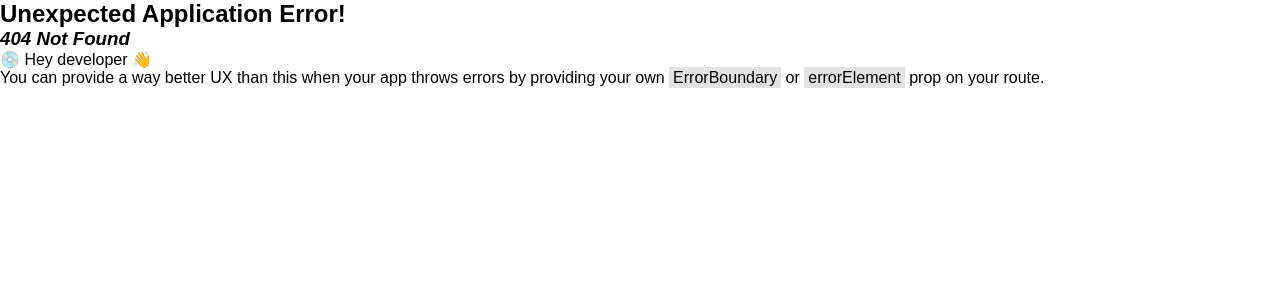
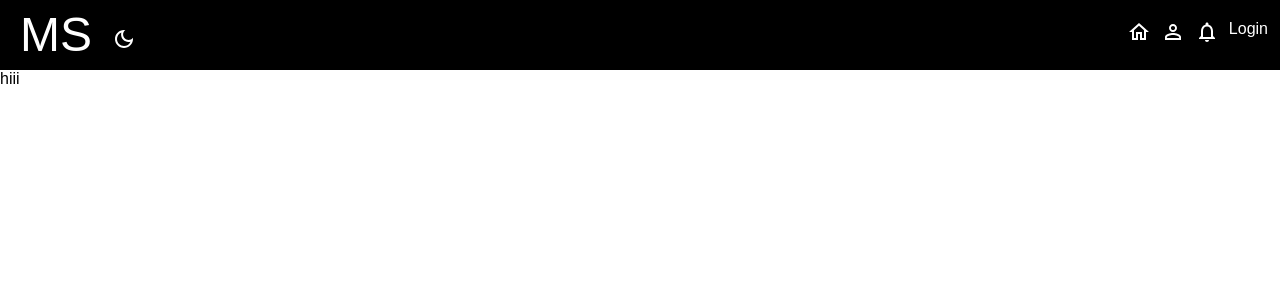
Before and after one commit to ProperPoe/SocialMedia-app, a React (Create React App) app in the folder Client/my-app/: page /profile/1 in a window 1280 px wide. Before the commit this address had no page. Shown: the top 300 px of the page. Built offline with nearby package versions, Linux system fonts and the light colour scheme.

Commit message:
Installed MaterialUI icons for Navbar

```diff
--- a/Client/my-app/package.json
+++ b/Client/my-app/package.json
@@ -3,6 +3,10 @@
   "version": "0.1.0",
   "private": true,
   "dependencies": {
+    "@emotion/react": "^11.10.5",
+    "@emotion/styled": "^11.10.5",
+    "@mui/icons-material": "^5.11.0",
+    "@mui/material": "^5.11.7",
     "@testing-library/jest-dom": "^5.16.5",
     "@testing-library/react": "^13.4.0",
     "@testing-library/user-event": "^13.5.0",
--- a/Client/my-app/src/App.js
+++ b/Client/my-app/src/App.js
@@ -1,16 +1,17 @@
-import {createBrowserRouter, RouterProvider, Route} from "react-router-dom"
+import {createBrowserRouter, RouterProvider, Route, Outlet} from "react-router-dom"
 import './App.css';
 import Navbar from '././components/Navbar/Navbar';
 import Home from "././components/Home/Home";
 import Login from "././components/Auth/Login";
 import Register from "././components/Auth/Register";
+import Profile from "./components/Profile/Profile";
 
 function App() {
   const Layout = () => {
     return(
       <div>
         <Navbar />
-        <Home />
+        <Outlet />
       </div>
     )
   }
@@ -24,6 +25,10 @@ function App() {
           path: "/",
           element: <Home />,
         },
+        {
+          path: "/profile/:id",
+          element: <Profile />,
+        }
       ]
     },
     {
--- a/Client/my-app/src/components/Navbar/Navbar.jsx
+++ b/Client/my-app/src/components/Navbar/Navbar.jsx
@@ -1,31 +1,35 @@
 import React from 'react'
 import { Link } from 'react-router-dom'
 import './Navbar.scss'
+import HomeOutlinedIcon from '@mui/icons-material/HomeOutlined'
+import DarkModeOutlinedIcon from '@mui/icons-material/DarkModeOutlined'
+import WbSunnyOutlinedIcon from '@mui/icons-material/WbSunnyOutlined'
+import NotificationsOutlinedIcon from '@mui/icons-material/NotificationsOutlined'
+import PersonOutlinedIcon from '@mui/icons-material/PersonOutlineOutlined'
+
 
 function Navbar() {
     return (
         <>
         <div className='navbar-container'>
             <div className='logo'>
-                <Link to="/">
+                <Link to="/" style={{textDecoration: "none"}}>
                     <span>MS</span>
                 </Link>
+                <DarkModeOutlinedIcon />
             </div>
             <div>
                 <ul>
-                    <Link to="/">
-                        <li>Home</li>
+                    <Link to="/" style={{textDecoration: "none"}}>
+                        <li><HomeOutlinedIcon /></li>
                     </Link>
-                    <Link to="/">
-                        <li>Profile</li>
+                    <Link to="/profile/duwop" style={{textDecoration: "none"}}>
+                        <li><PersonOutlinedIcon /></li>
                     </Link>
-                    <Link to="/">
-                        <li>Messages</li>
+                    <Link to="/" style={{textDecoration: "none"}}>
+                        <li><NotificationsOutlinedIcon /></li>
                     </Link>
-                    <Link to="/">
-                        <li>Notifications</li>
-                    </Link>
-                    <Link to="/login">
+                    <Link to="/login" style={{textDecoration: "none"}}>
                         <li>Login</li>
                     </Link>
                 </ul>
--- a/Client/my-app/src/components/Navbar/Navbar.scss
+++ b/Client/my-app/src/components/Navbar/Navbar.scss
@@ -7,9 +7,12 @@
     height: 70px;
     justify-content: space-between;
     .logo{
-        cursor: pointer;
-        margin: 0px 20px;
-        font-size: 3rem;
+        span{
+            margin: 0px 20px;
+            font-size: 3rem;
+            color: white;
+            cursor: pointer;
+        }
     }
     ul{
         border: 2px solid black;
@@ -18,6 +21,7 @@
         list-style-type: none;
         margin: 0px 5px;
         li{
+            color: white;
             cursor: pointer;
             margin: 0px 5px;
         }
--- /dev/null
+++ b/Client/my-app/src/components/Profile/Profile.jsx
@@ -0,0 +1,9 @@
+import React from 'react'
+
+function Profile() {
+    return (
+        <div>hiii</div>
+    )
+}
+
+export default Profile
```
Also changed, not shown: Client/my-app/src/components/Profile/profile.scss (added), 1 other file (tests, documents, lock files or other folders).
